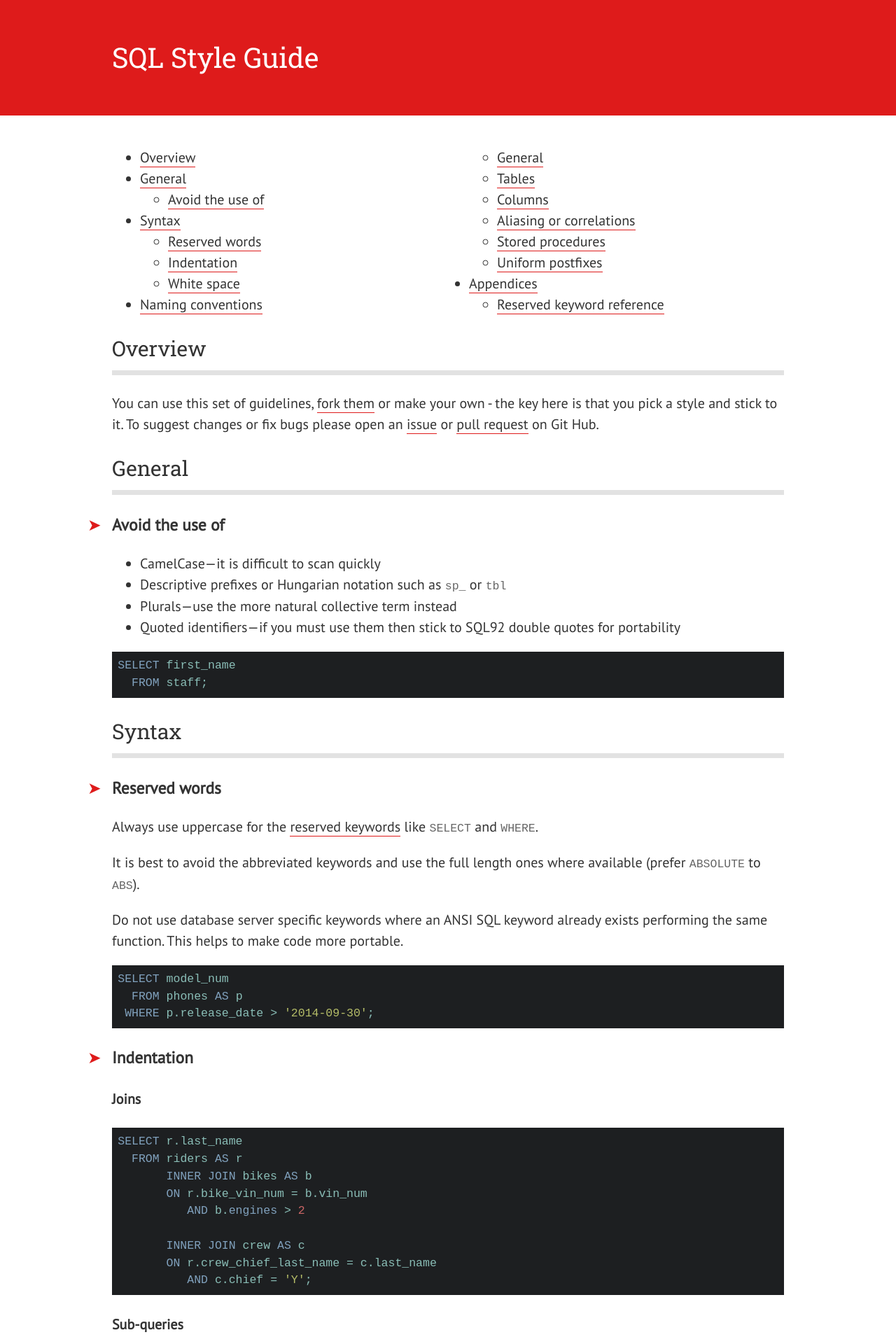
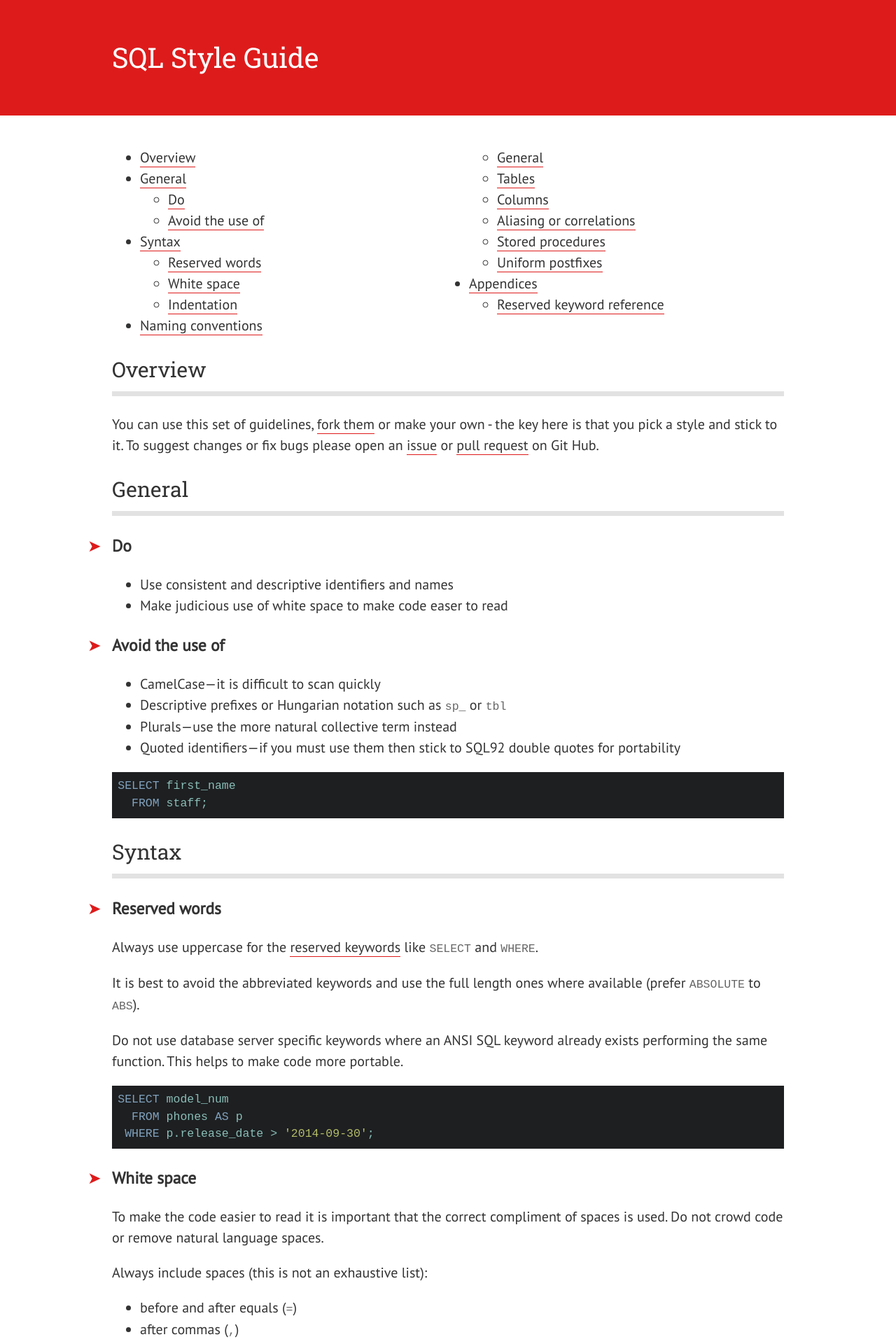
Before and after one commit to treffynnon/sqlstyle.guide, a Jekyll site: the page built from index.md, in a window 1280 px wide. Shown: the top 1920 px of the page at 70% size. Built offline with Jekyll 4.4.1, drawn with Linux system fonts in a browser that asks for light colours; nearby versions of some CDN libraries; some web fonts are replaced; some of the changed text lies outside the part shown.

Commit message:
Improve defintions of indentation and white space

````diff
--- a/_includes/sqlstyle.guide.md
+++ b/_includes/sqlstyle.guide.md
@@ -7,6 +7,11 @@
 or fix bugs please open an [issue](#) or [pull request](#) on Git Hub.
 
 ## General
+
+### Do
+
+* Use consistent and descriptive identifiers and names
+* Make judicious use of white space to make code easer to read
 
 ### Avoid the use of
 
@@ -25,8 +30,8 @@
 
 ### Reserved words
 
-Always use uppercase for the [reserved keywords](#reserved-keyword-reference) like
-`SELECT` and `WHERE`.
+Always use uppercase for the [reserved keywords](#reserved-keyword-reference)
+like `SELECT` and `WHERE`.
 
 It is best to avoid the abbreviated keywords and use the full length ones where
 available (prefer `ABSOLUTE` to `ABS`).
@@ -40,9 +45,53 @@
  WHERE p.release_date > '2014-09-30';
 ```
 
+### White space
+
+To make the code easier to read it is important that the correct compliment of
+spaces is used. Do not crowd code or remove natural language spaces.
+
+Always include spaces (this is not an exhaustive list):
+
+* before and after equals (`=`)
+* after commas (`,`)
+* surrounding apostrophes (`'`) where not within parentheses or with a trailing
+  comma or semicolon
+
+Always include newlines/vertical space:
+
+* after semicolons to separate queries for easier reading
+* after each keyword definition
+* after a comma when separating multiple columns into logical groups
+* before `AND` or `OR`
+
+Keeping all the keywords aligned to the righthand side and the values left aligned
+creates a uniform gap down the middle of query. It makes it much easier to scan
+the query definition over quickly too.
+
+```sql
+-- No
+SELECT a.release_date,a.title,a.recording_date,a.production_date
+FROM albums AS a
+WHERE a.title='Charcoal Lane'OR
+      a.title='The New Danger';
+
+
+-- Yes
+SELECT a.title,
+       a.release_date, a.recording_date, a.production_date -- grouped dates together
+  FROM albums AS a
+ WHERE a.title = 'Charcoal Lane'
+    OR a.title = 'The New Danger';
+```
+
 ### Indentation
 
+To ensure that SQL is readable it is important that standards of indentation
+are followed.
+
 #### Joins
+
+Joins should be indented
 
 ```sql
 SELECT r.last_name
@@ -70,45 +119,6 @@
           FROM champions AS c
          WHERE YEAR(championship_date) > '2008'
            AND c.confirmed = 'Y');
-```
-
-### White space
-
-To make the code easier to read it is important that the correct compliment of
-spaces is used. Do not crowd code or remove natural spaces.
-
-Always include spaces (this is not an exhaustive list):
-
-* before and after equals (`=`)
-* after commas (`,`)
-* surrounding apostrophes (`'`) where not within parentheses or with a trailing
-  comma or semicolon
-
-Always include newlines/vertical space:
-
-* after semicolons to separate queries for easier reading
-* after each keyword definition
-* after the comma of each column in the list
-* before `AND` or `OR`
-
-Keeping all the keywords aligned to the righthand side and the values left aligned
-creates a uniform gap down the middle of query. It makes it much easier to scan
-the query definition over quickly too.
-
-```sql
--- No
-SELECT a.release_date,a.title
-FROM albums AS a
-WHERE a.title='Charcoal Lane'OR
-      a.title='The New Danger';
-
-
--- Yes
-SELECT a.release_date,
-       a.title
-  FROM albums AS a
- WHERE a.title = 'Charcoal Lane'
-    OR a.title = 'The New Danger';
 ```
 
 ## Naming conventions
````
